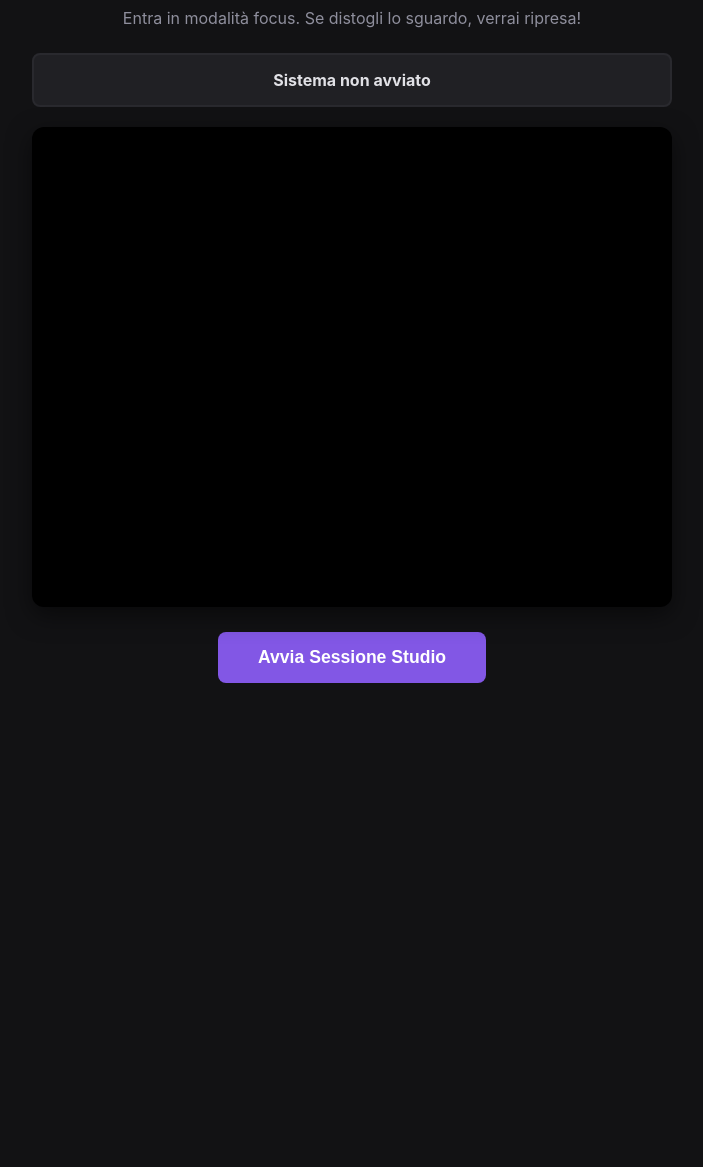
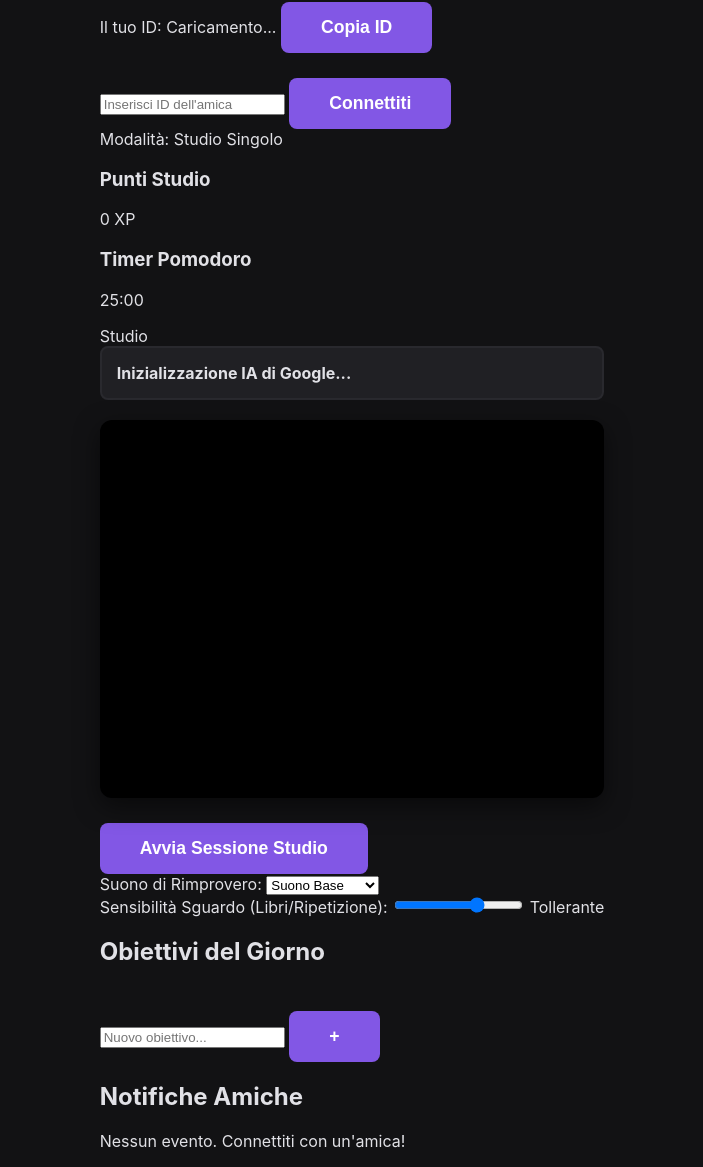
Before and after one commit to mariannavantaggiato/study-or-die-tryin, a plain HTML site: page index.html in a window 1280 px wide. Shown: the part 104-1271 px from the top of the page, without its empty margins (288-991 px from the left). Before the commit the page ends 807 px from the top, so only its background shows below. Drawn offline with Linux system fonts and the light colour scheme.

Commit message:
Update index.html
Aggiunto:

-Multiplayer
-Pomodoro
-Impostazioni personali
-Obiettivi e notifiche

```diff
--- a/index.html
+++ b/index.html
@@ -5,30 +5,93 @@
     <meta name="viewport" content="width=device-width, initial-scale=1.0">
     <title>Study Room - Stay Focused!</title>
     <link rel="stylesheet" href="style.css">
-    <!-- Carichiamo le librerie ufficiali di MediaPipe per il tracciamento del volto -->
     <script src="https://cdn.jsdelivr.net/npm/@mediapipe/tasks-vision@0.10.3/vision_bundle.mjs" crossorigin="anonymous"></script>
+    <!-- Libreria per il Multiplayer Peer-to-Peer gratuito -->
+    <script src="https://unpkg.com/peerjs@1.5.2/dist/peerjs.min.js"></script>
 </head>
 <body>
 
-    <div class="container">
-        <h1>Amos Study Room 📚</h1>
-        <p class="subtitle">Entra in modalità focus. Se distogli lo sguardo, verrai ripresa!</p>
+    <div class="app-layout">
+        <!-- COLONNA SINISTRA: STANZA DI STUDIO -->
+        <div class="main-content">
+            <h1>Study Room 📚</h1>
 
-        <div class="status-card" id="statusCard">
-            <span id="statusText">Sistema non avviato</span>
+            <!-- Area Multiplayer -->
+            <div class="multiplayer-panel">
+                <div class="mp-row">
+                    <span id="myPeerId">Il tuo ID: Caricamento...</span>
+                    <button id="copyIdBtn">Copia ID</button>
+                </div>
+                <div class="mp-row">
+                    <input type="text" id="connectIdInput" placeholder="Inserisci ID dell'amica">
+                    <button id="connectBtn">Connettiti</button>
+                </div>
+                <div id="connectionStatus">Modalità: Studio Singolo</div>
+            </div>
+
+            <!-- Pannello Pomodoro e Punti -->
+            <div class="dashboard-row">
+                <div class="stat-box">
+                    <h3>Punti Studio</h3>
+                    <p id="studioPoints">0 XP</p>
+                </div>
+                <div class="stat-box">
+                    <h3>Timer Pomodoro</h3>
+                    <p id="pomodoroTimer">25:00</p>
+                    <span id="pomodoroPhase">Studio</span>
+                </div>
+            </div>
+
+            <div class="status-card" id="statusCard">
+                <span id="statusText">Inizializzazione IA di Google...</span>
+            </div>
+
+            <div class="video-container">
+                <video id="webcam" autoplay playsinline></video>
+                <div id="distractionOverlay" class="distraction-overlay">DIS-TRAT-TA! 🚨</div>
+            </div>
+
+            <button id="startButton">Avvia Sessione Studio</button>
+
+            <!-- Impostazioni Personali -->
+            <div class="settings-panel">
+                <div class="setting-item">
+                    <label for="soundSelect">Suono di Rimprovero:</label>
+                    <select id="soundSelect">
+                        <option value="sveglia.mp3">Suono Base</option>
+                        <option value="militare.mp3">Sveglia Militare</option>
+                        <option value="buffo.mp3">Meme Buffo</option>
+                    </select>
+                </div>
+                <div class="setting-item">
+                    <label for="sensitivitySlider">Sensibilità Sguardo (Libri/Ripetizione):</label>
+                    <input type="range" id="sensitivitySlider" min="0.10" max="0.40" step="0.02" value="0.30">
+                    <span id="sensitivityValue">Tollerante</span>
+                </div>
+            </div>
         </div>
 
-        <div class="video-container">
-            <!-- La webcam viene proiettata qui -->
-            <video id="webcam" autoplay playsinline></video>
-            <div class="overlay-grid"></div>
+        <!-- COLONNA DESTRA: OBIETTIVI E NOTIFICHE MULTIPLAYER -->
+        <div class="sidebar">
+            <div class="sidebar-section">
+                <h2>Obiettivi del Giorno</h2>
+                <div class="todo-input-row">
+                    <input type="text" id="todoInput" placeholder="Nuovo obiettivo...">
+                    <button id="addTodoBtn">+</button>
+                </div>
+                <ul id="todoList"></ul>
+            </div>
+
+            <div class="sidebar-section">
+                <h2>Notifiche Amiche</h2>
+                <div id="multiplayerLog" class="log-box">
+                    <p class="log-placeholder">Nessun evento. Connettiti con un'amica!</p>
+                </div>
+            </div>
         </div>
-
-        <button id="startButton">Avvia Sessione Studio</button>
     </div>
 
     <audio id="alarmAudio" src="sveglia.mp3" loop></audio>
-
     <script src="app.js" type="module"></script>
 </body>
 </html>
```
